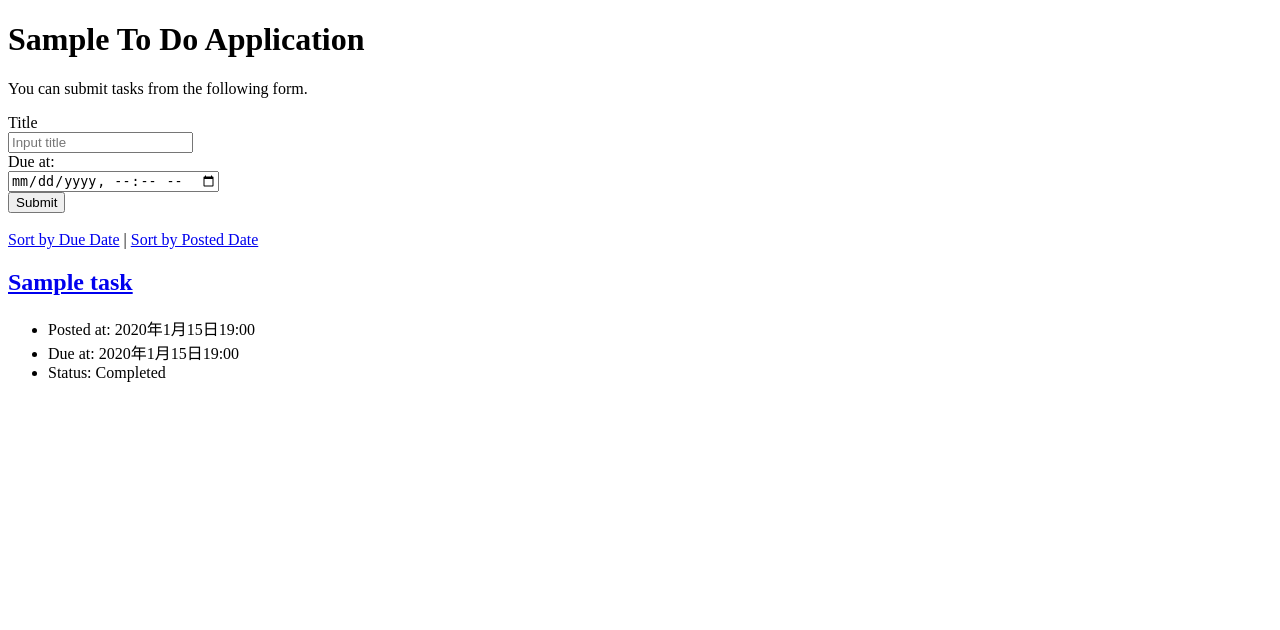
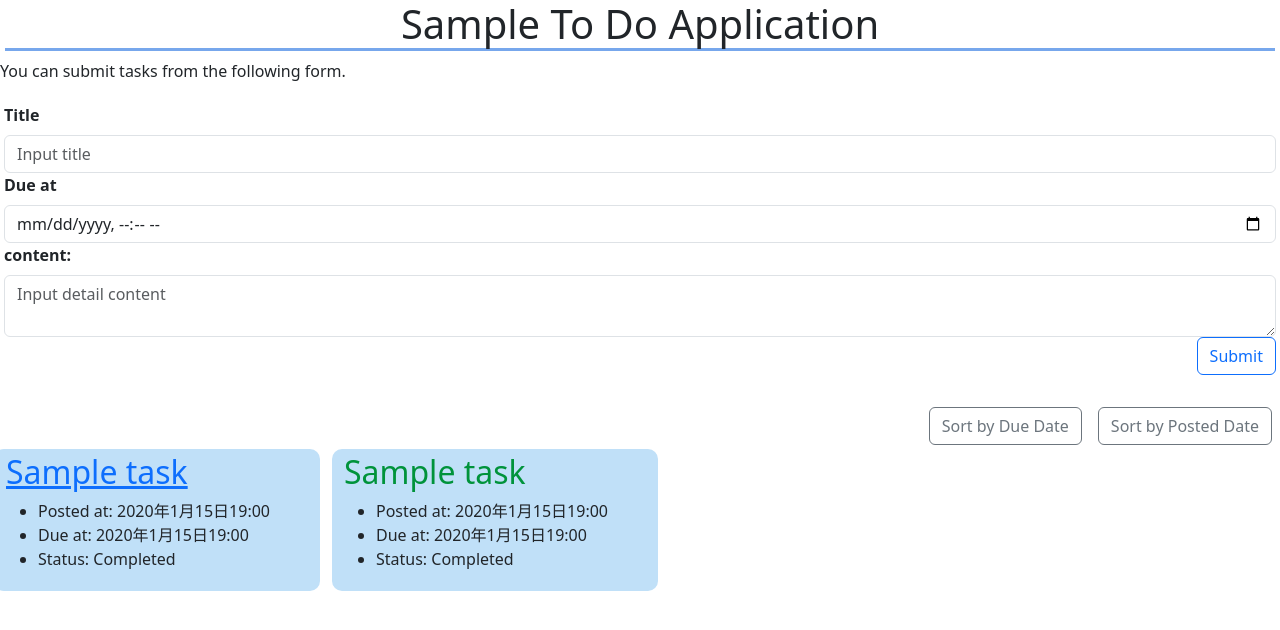
Before and after one commit to s1f102202156/django-test-exercise, a Django app: page / in a window 1280 px wide. Shown: the top 630 px of the page. Run offline with Django 4.2, Linux system fonts and the light colour scheme; tables that the repository leaves empty hold one stand-in row (values such as "Sample post").

Commit message:
赤字追加

```diff
--- a/todo/models.py
+++ b/todo/models.py
@@ -8,6 +8,7 @@ class Task(models.Model):
     completed = models.BooleanField(default=False)
     posted_at = models.DateTimeField(default=timezone.now)
     due_at = models.DateTimeField(null=True, blank=True)
+    detail_content = models.TextField(null=True, blank=True)
 
     def is_overdue(self, dt):
         if self.due_at is None:
--- /dev/null
+++ b/todo/static/edit.css
@@ -0,0 +1,5 @@
+h1{
+    border-bottom: solid rgb(255, 225, 91);
+    text-align: center;
+    margin: 5px;
+}
--- /dev/null
+++ b/todo/static/index.css
@@ -0,0 +1,43 @@
+h1{
+    border-bottom: solid rgb(119, 167, 236);
+    text-align: center;
+    margin: 5px;
+}
+
+form{
+    padding: 4px;
+    border-radius: 5px;
+}
+
+label{
+    font-weight: bold;
+}
+
+.submit{
+    display: flex;
+    justify-content: flex-end;
+}
+
+.Sort-p{
+    display: flex;
+    justify-content: flex-end;
+    padding-left: 5px;
+}
+
+.sort{
+    padding: 4px;
+    margin-left: 4px;
+    margin-right: 4px;
+}
+
+.task{
+    text-decoration-line: none;
+    color: rgb(0, 147, 59);
+}
+
+.text{
+    background-color: rgb(192, 224, 248);
+    border-radius: 10px;
+    margin: 6px;
+    padding: 4px;
+}
--- a/todo/templates/todo/index.html
+++ b/todo/templates/todo/index.html
@@ -6,6 +6,8 @@
     <title>To Do Application</title>
     <meta charset="UTF-8">
     <meta name="author" content="INIAD">
+    <link rel="stylesheet" type="text/css" href="{% static 'index.css' %}">
+    <link href="https://cdn.jsdelivr.net/npm/bootstrap@5.3.0/dist/css/bootstrap.min.css" rel="stylesheet" integrity="sha384-9ndCyUaIbzAi2FUVXJi0CjmCapSmO7SnpJef0486qhLnuZ2cdeRhO02iuK6FUUVM" crossorigin="anonymous">
   </head>
 
   <body>
@@ -14,27 +16,46 @@
     <form action="{% url 'index' %}" method="post">
       {% csrf_token %}
       <div>
-        <label for="titleInput">Title</label><br>
-        <input id="titleInput" name="title" type="text" placeholder="Input title">
+        <label for="titleInput" class="form-label">Title</label><br>
+        <input id="titleInput" name="title" type="text" placeholder="Input title" class="form-control">
       </div>
       <div>
-        <label for="dueInput">Due at:</label><br>
-        <input id="dueInput" name="due_at" type="datetime-local">
+        <label for="dueInput" class="form-label">Due at</label><br>
+        <input id="dueInput" name="due_at" type="datetime-local" class="form-control">
       </div>
-      <div>
-        <button type="submit">Submit</button>
+       <label for="contentInput" class="form-label">content:</label><br>
+       <textarea id="contentInput" name="detail_content" placeholder="Input detail content" class="form-control"></textarea>
+      <div class="submit">
+        <button type="submit" class="btn btn-outline-primary">Submit</button>
       </div>
     </form>
     <br>
 
-    <div>
-      <a href="{% url 'index' %}?order=due">Sort by Due Date</a> |
-      <a href="{% url 'index' %}?order=post">Sort by Posted Date</a>
+    <div class="Sort-p">
+      <a class="sort" href="{% url 'index' %}?order=due"><button type="button" class="btn btn-outline-secondary">Sort by Due Date</button></a>
+      <a class="sort" href="{% url 'index' %}?order=post"><button type="button" class="btn btn-outline-secondary">Sort by Posted Date</button></a>
     </div>
 
+    <div class="row">
+      {% if latest %}
+      <div class="text col-5 col-md-3">
+        <h2><a class="latest" href="{% url 'detail' latest.id %}">{{ latest.title }}</a></h2>
+        <ul>
+          <li>Posted at: {{ latest.posted_at }}</li>
+          {% if latest.due_at %}
+          <li>Due at: {{ latest.due_at }}</li>
+          {% endif %}
+          {% if latest.completed %}
+          <li>Status: Completed</li>
+          {% else %}
+          <li>Status: Not Completed</li>
+          {% endif %}
+        </ul>
+      </div>
+      {% endif %}
       {% for task in tasks %}
-    <div class="text">
-      <h2><a href="{% url 'detail' task.id %}">{{ task.title }}</a></h2>
+      <div class="text col-5 col-md-3">
+        <h2><a class="task" href="{% url 'detail' task.id %}">{{ task.title }}</a></h2>
         <ul>
           <li>Posted at: {{ task.posted_at }}</li>
           {% if task.due_at %}
@@ -48,6 +69,9 @@
         </ul>
       </div>
       {% endfor %}
+    </div>
+
+    <script src="https://cdn.jsdelivr.net/npm/bootstrap@5.3.0/dist/js/bootstrap.bundle.min.js" integrity="sha384-geWF76RCwLtnZ8qwWowPQNguL3RmwHVBC9FhGdlKrxdiJJigb/j/68SIy3Te4Bkz" crossorigin="anonymous"></script>
   </body>
 
 </html>
--- a/todo/views.py
+++ b/todo/views.py
@@ -16,8 +16,14 @@ def index(request):
     else:
         tasks = Task.objects.order_by('-posted_at')
 
+    tasks_ordered = Task.objects.order_by('due_at')
+
+    if tasks_ordered.exists():
+        latest = tasks_ordered[0]
+
     context = {
-        'tasks': tasks
+        'tasks': tasks,
+        'latest': latest
     }
     return render(request, 'todo/index.html', context)
 
@@ -37,16 +43,17 @@ def update(request, task_id):
         task = Task.objects.get(pk=task_id)
     except Task.DoesNotExist:
         raise Http404("Task does not exist")
+
     if request.method == 'POST':
         task.title = request.POST['title']
         task.due_at = make_aware(parse_datetime(request.POST['due_at']))
         task.save()
-        return redirect(detail, task_id)
+        return redirect('detail', task_id=task_id)
 
-        context = {
-            'task': task
-        }
-        return render(request, "todo/edit.html", context)
+    context = {
+        'task': task
+    }
+    return render(request, "todo/edit.html", context)
 
 def close(request, task_id):
     try:
```
Also changed, not shown: todo/static/detail.css (added, +23 -0 lines), todo/templates/todo/detail.html (+17 -13 lines), todo/templates/todo/edit.html (+8 -5 lines), todo/tests.py (+5 -5 lines), todo/migrations/0002_task_detail_content.py (added). Lines whose indentation alone changed are shown as unchanged.
